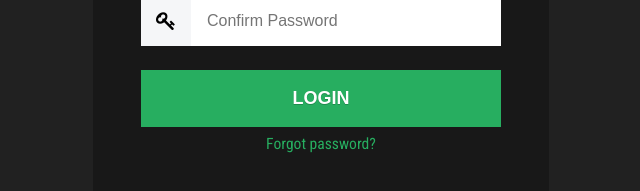
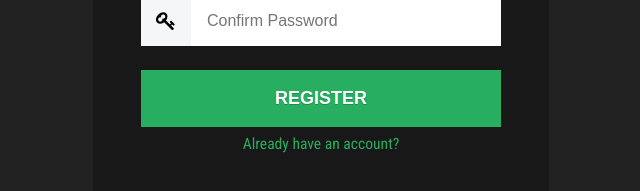
Before and after one commit to Savvy/MegaMotionGaming, a plain HTML site: page register.html in a window 1280 px wide. Shown: the part 479-670 px from the top of the page, without its empty margins (319-959 px from the left). Drawn offline with Linux system fonts and the light colour scheme.

Commit message:
changed login button to register on register page

```diff
--- a/register.html
+++ b/register.html
@@ -37,8 +37,8 @@
     </label>
       <input id="confirm-password" class='input-box' placeholder='Confirm Password' type='password'>
     </div>
-    <input class='submit-btn' type='submit' value='LOGIN'>
-    <a class='reset-password' href='#'>Forgot password?</a>
+    <input class='submit-btn' type='submit' value='REGISTER'>
+    <a class='reset-password' href='#'>Already have an account?</a>
   </form>
 </body>
 </html>
```
